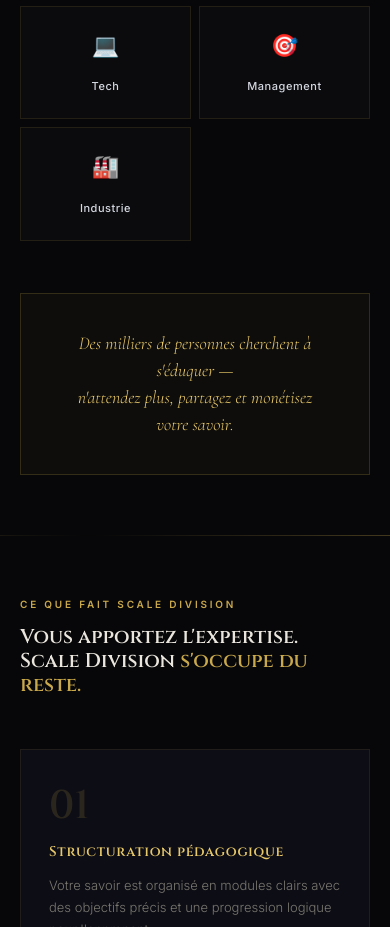
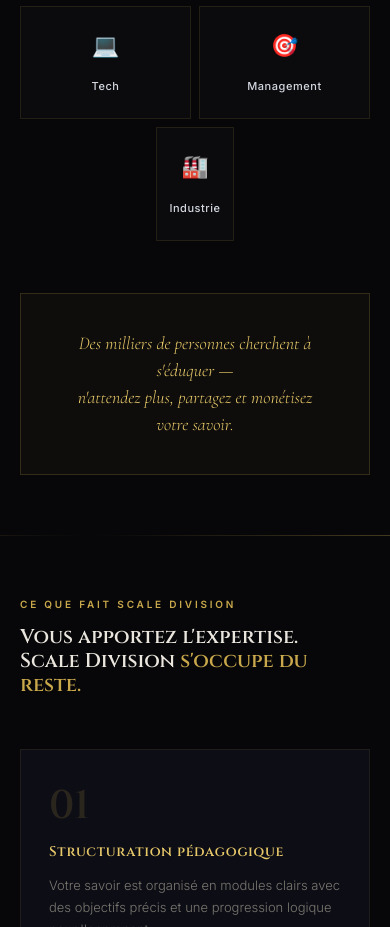
Before and after one commit to altesse-imena/Kelian-Site, a React (Create React App) app: page / in a window 390 px wide. Shown: the part 3926-4853 px from the top of the page. Built offline with nearby package versions, Linux system fonts and the light colour scheme.

Commit message:
Improve domains grid layout: single row on desktop, centered single items on mobile

```diff
--- a/src/App.css
+++ b/src/App.css
@@ -478,9 +478,37 @@ nav {
 /* Domains */
 .domains-grid {
   display: grid;
-  grid-template-columns: repeat(auto-fit, minmax(130px, 1fr));
+  grid-template-columns: repeat(9, 1fr);
   gap: 8px;
   margin: 44px 0;
+}
+
+/* Mobile responsive - center single items */
+@media (max-width: 768px) {
+  .domains-grid {
+    grid-template-columns: repeat(2, 1fr);
+    gap: 12px;
+  }
+
+  /* Center the last item if it's alone in its row */
+  .domains-grid .dom:nth-child(odd):last-child {
+    grid-column: 1 / -1;
+    max-width: 200px;
+    margin: 0 auto;
+  }
+}
+
+@media (max-width: 480px) {
+  .domains-grid {
+    grid-template-columns: repeat(2, 1fr);
+    gap: 8px;
+  }
+
+  .domains-grid .dom:nth-child(odd):last-child {
+    grid-column: 1 / -1;
+    max-width: 180px;
+    margin: 0 auto;
+  }
 }
 
 .dom {
```
